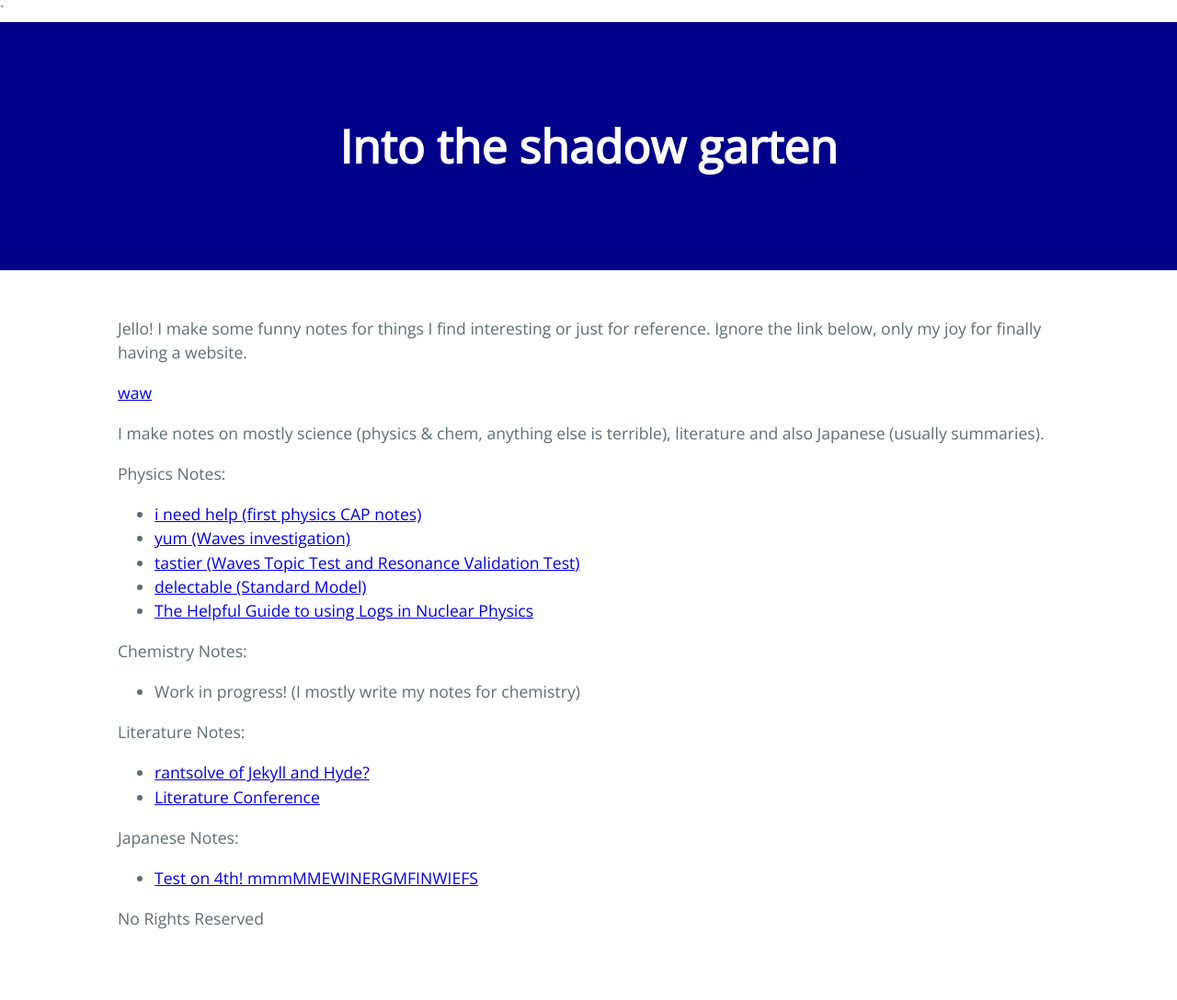
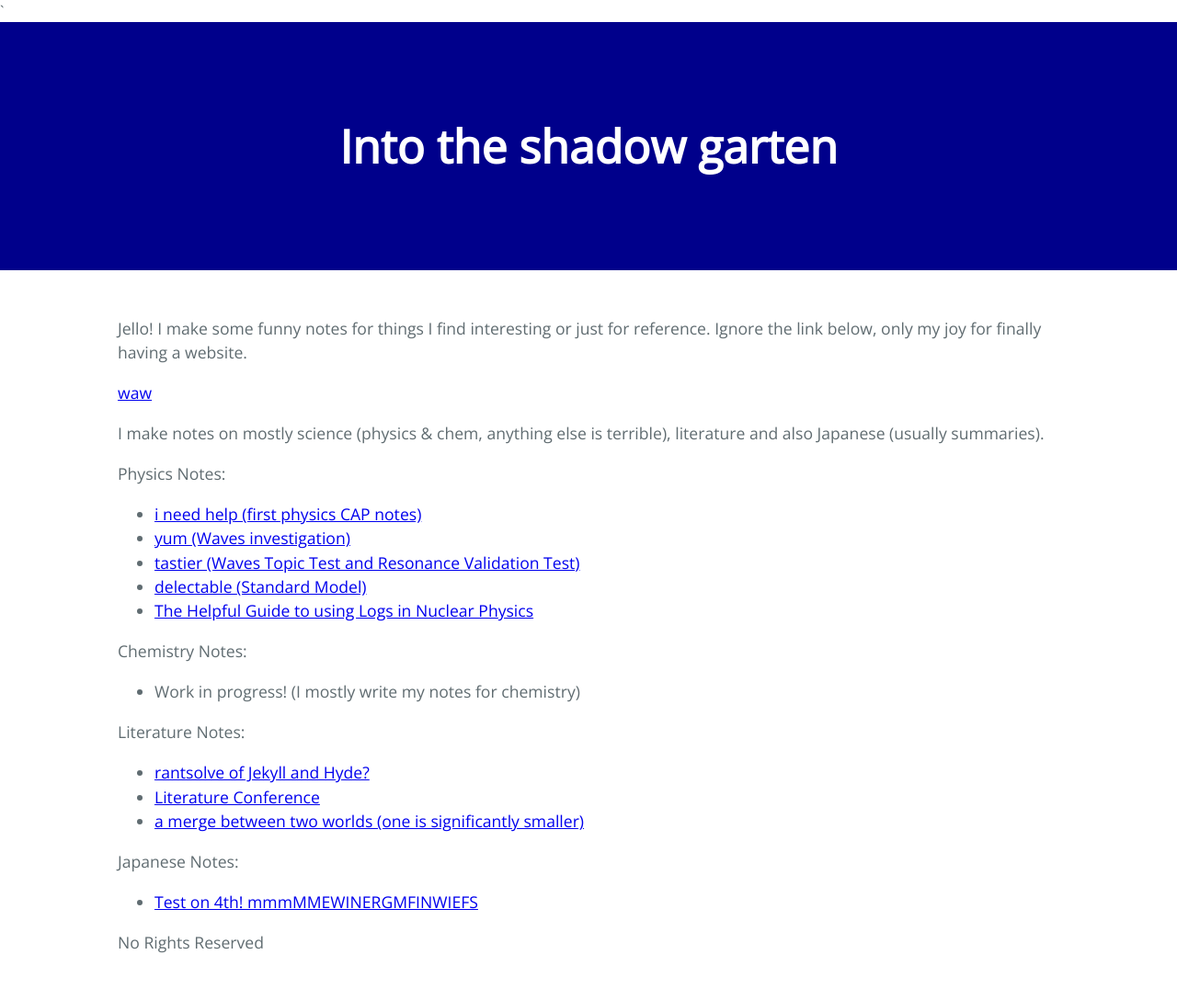
Before and after one commit to anonymoof1528/the-shadow-garten, a Jekyll site: the page built from index.md, in a window 1280 px wide. Shown: the whole page at 92% size. Built offline with Jekyll 4.4.1, drawn with Linux system fonts in a browser that asks for light colours; before the commit the page ends 1062 px from its top, so only the background shows below that.

Commit message:
vault backup: 2023-08-07 12:05:02

```diff
--- a/index.md
+++ b/index.md
@@ -21,6 +21,7 @@ Chemistry Notes:
 Literature Notes:
 - [rantsolve of Jekyll and Hyde?](Literature/I_hate_psychoanalysis_but_that_and_Jekyll_and_Hyde.md)
 - [Literature Conference](Literature/Conference_Day.md)
+- [a merge between two worlds \(one is significantly smaller)](Literature/Going_Ham.md)
 
 Japanese Notes:
 - [Test on 4th! mmmMMEWINERGMFINWIEFS](Japanese/Writing_test_summary.md)
```
Also changed, not shown: .obsidian/workspace.json.
